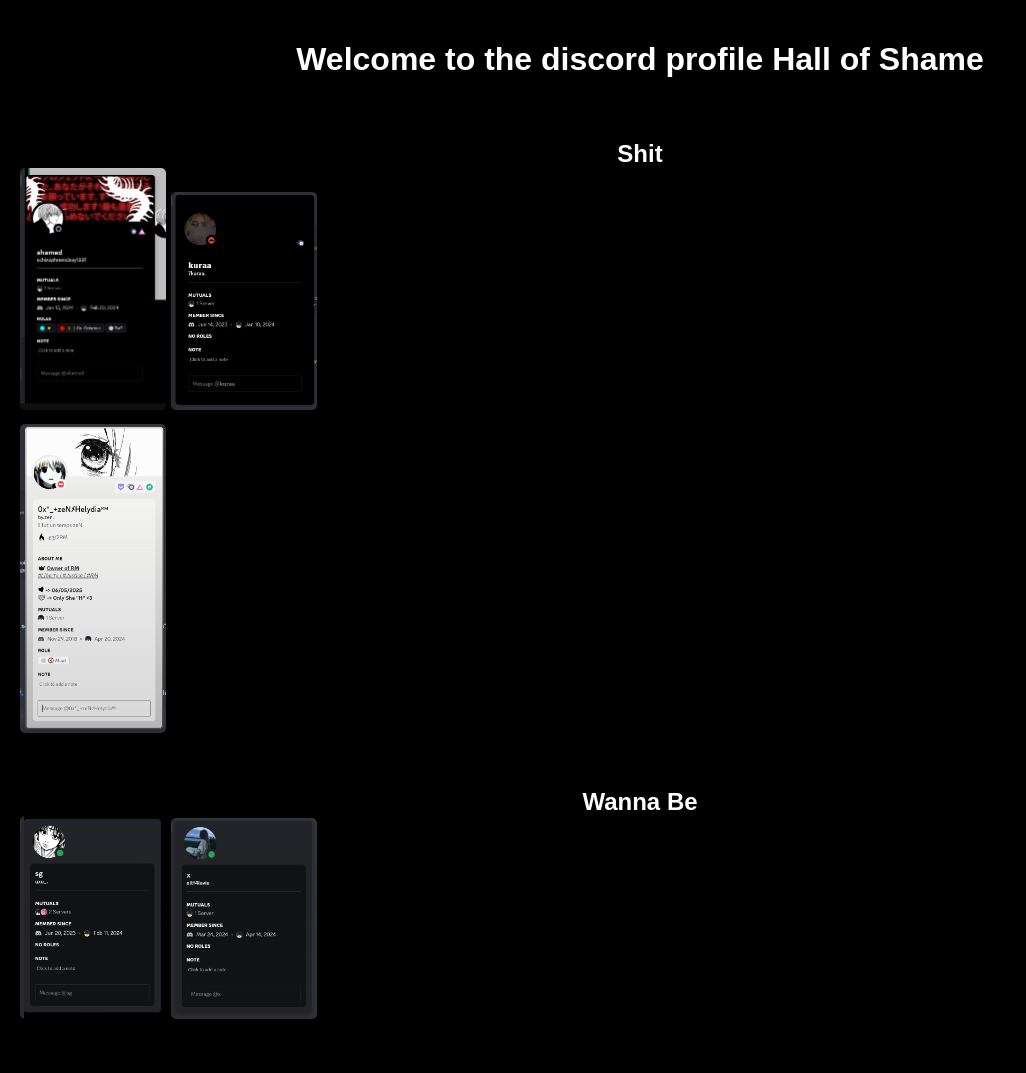
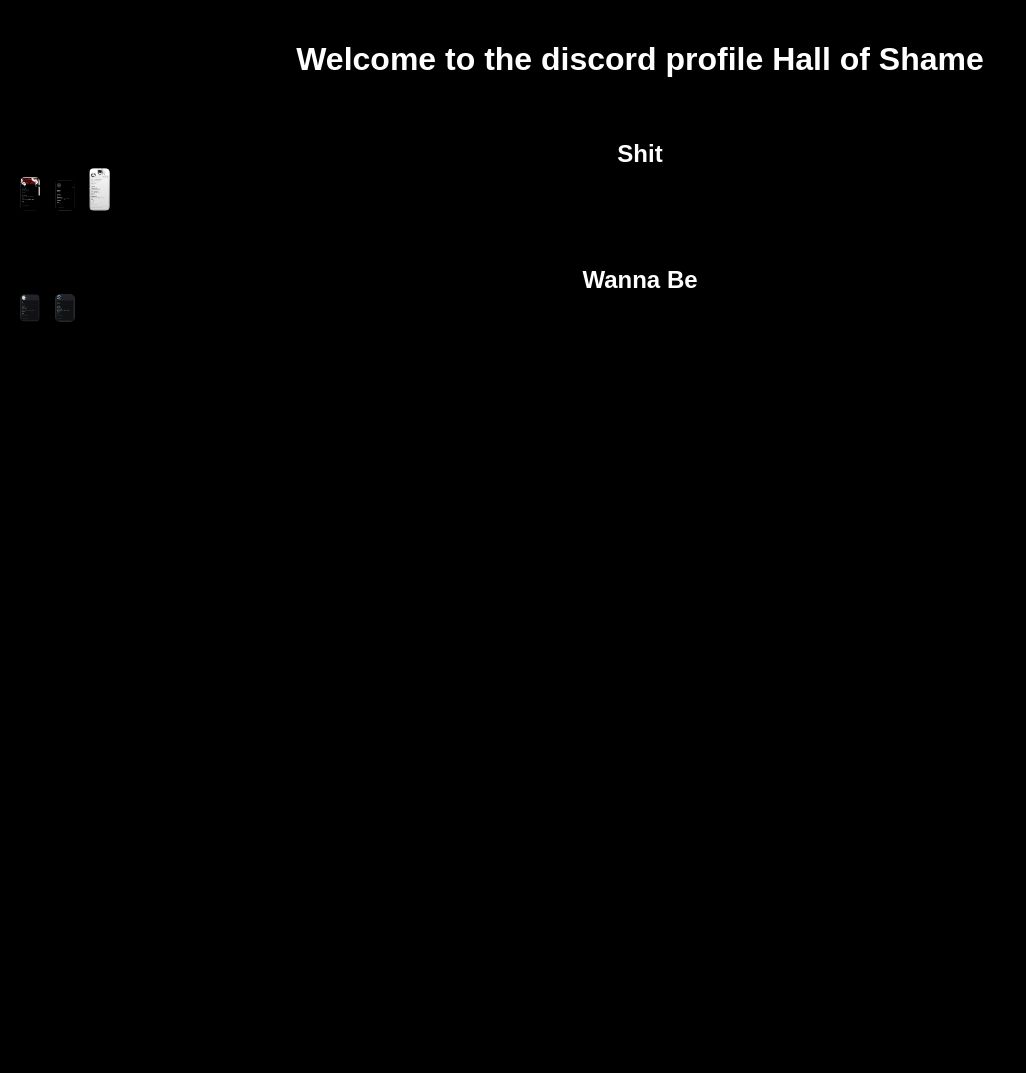
Before and after one commit to 4v1r/shame, a PHP site: page / in a window 1280 px wide. Shown: the whole page, without its empty margins (0-1026 px from the left). After the commit the page ends 322 px from the top, so only its background shows below. Run offline with PHP 8.4, Linux system fonts and the light colour scheme.

Commit message:
Update styles.css

```diff
--- a/styles.css
+++ b/styles.css
@@ -43,8 +43,8 @@ h2 {
 
 .card {
   display: inline-block;
-  margin: 0 0 10px;
-  width: calc(50% - 5px); /* Rendre les cartes (images) 50% plus petites */
+  margin: 0 10px 10px 0;
+  width: calc(10% - 10px);
 }
 
 .card img {
```
